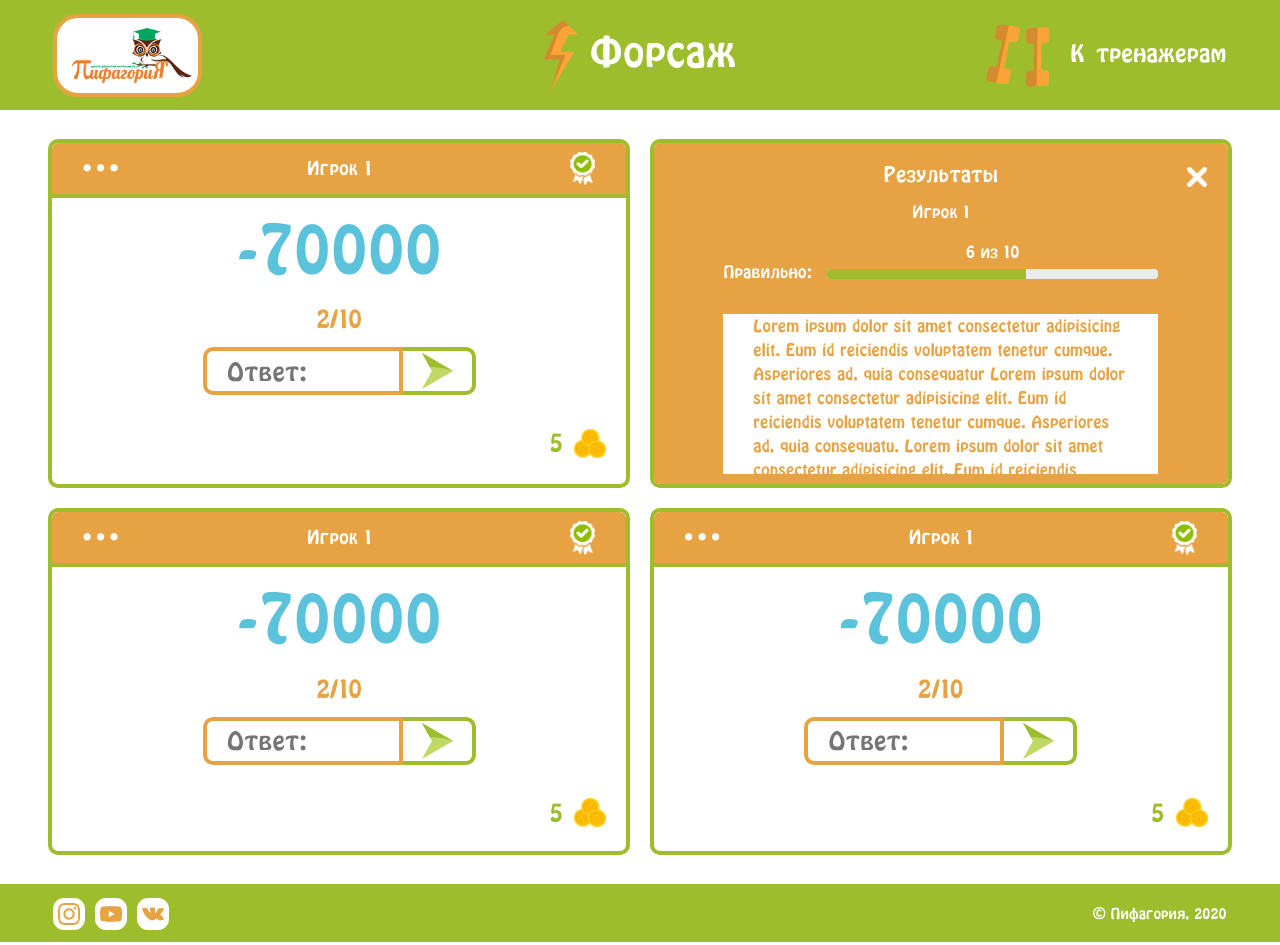
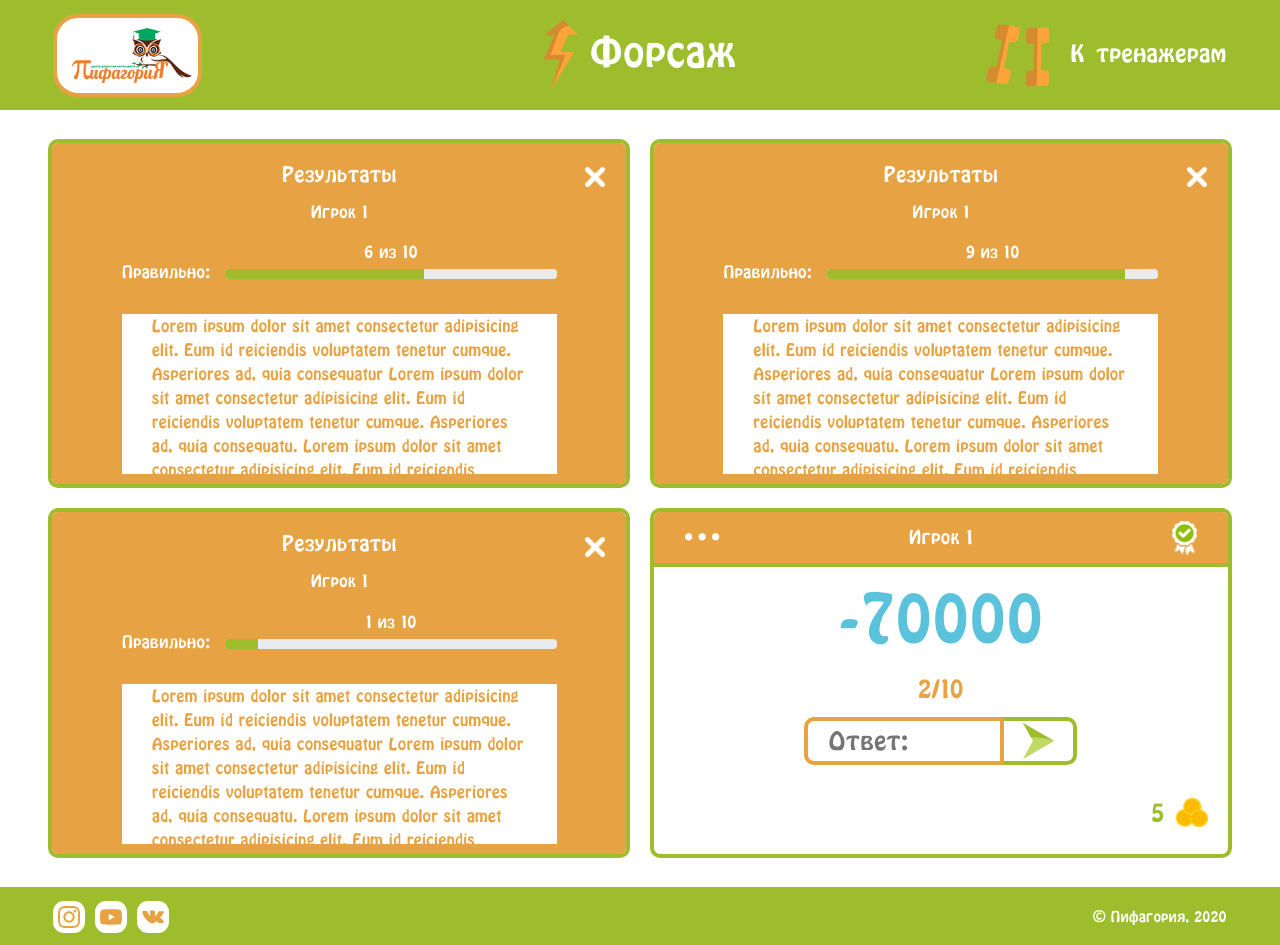
Before and after one commit to IlyaIvanchikov/forsage, a React (Create React App) app: page / in a window 1280 px wide. Built offline with nearby package versions, Linux system fonts and the light colour scheme.

Commit message:
fix: random

```diff
--- a/src/container/main/blockPlay/blockOnePlayer/blockOnePlayer.tsx
+++ b/src/container/main/blockPlay/blockOnePlayer/blockOnePlayer.tsx
@@ -4,15 +4,16 @@ import BlockResults from './blockResults/blockResults';
 import { Col } from 'react-bootstrap';
 import BlockGame from './blockGame/blockGame';
 
+const BlockOnePlayer: React.FC = () => {
+  // const [block, setBlock] = useState('');
 
-const BlockOnePlayer: React.FC = () => {
   function getRandomIntInclusive(min: number, max: number): number {
     min = Math.ceil(min);
     max = Math.floor(max);
     return Math.floor(Math.random() * (max - min + 1)) + min; //Максимум и минимум включаются
   }
 
-  const block = getRandomIntInclusive(0, 2);
+  const block = getRandomIntInclusive(0, 1);
 
   return (
     <Col className={classes.onePlayerField}>
--- a/src/container/main/blockPlay/blockOnePlayer/blockResults/blockResults.tsx
+++ b/src/container/main/blockPlay/blockOnePlayer/blockResults/blockResults.tsx
@@ -39,6 +39,7 @@ const gameData = {
 };
 
 const BlockResults: React.FC = () => {
+
   function getRandomIntInclusive(min: number, max: number): number {
     min = Math.ceil(min);
     max = Math.floor(max);
```
